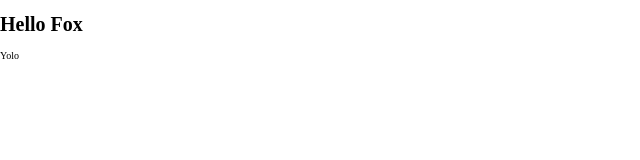
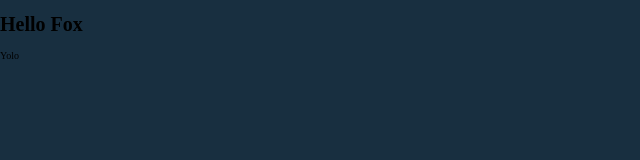
Before and after one commit to LisekTeam/FirstFoxProject, a website: page index.html in a window 1280 px wide. Shown: the whole page, without its empty margins (0-640 px from the left). Drawn offline with Linux system fonts and the light colour scheme.

Commit message:
add test background

```diff
--- a/css/main.css
+++ b/css/main.css
@@ -2,6 +2,7 @@ html {
   font-size: 62.5%; }
 
 body {
-  margin: 0; }
+  margin: 0;
+  background-color: #182f40}
 
 /*# sourceMappingURL=main.css.map */
```
